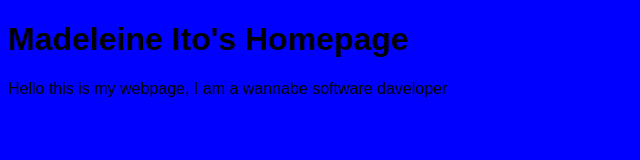
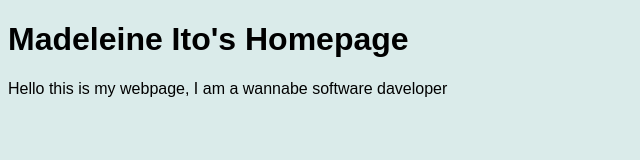
Before and after one commit to Madeleineito/Madeleineito.github.io, a plain HTML site: page index.html in a window 1280 px wide. Shown: the whole page, without its empty margins (0-640 px from the left). Drawn offline with Linux system fonts and the light colour scheme.

Commit message:
Update styles.css

```diff
--- a/styles.css
+++ b/styles.css
@@ -1,4 +1,4 @@
 body, html {
-  background-color: blue;
+  background-color: #daebea;
   font-family: sans-serif;
 }
```
